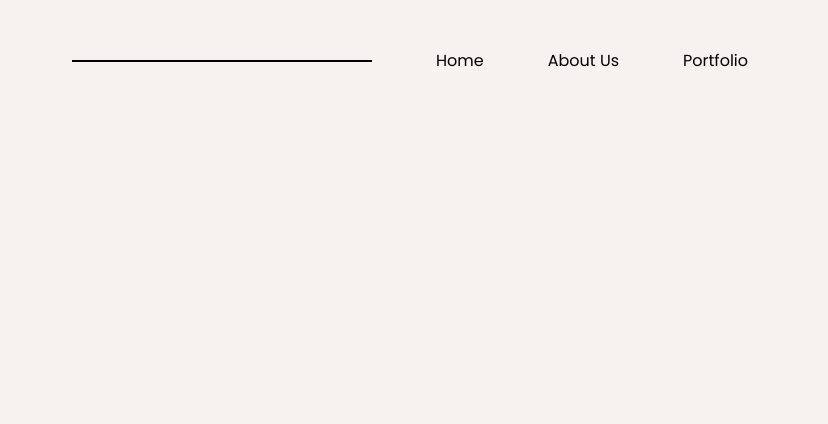
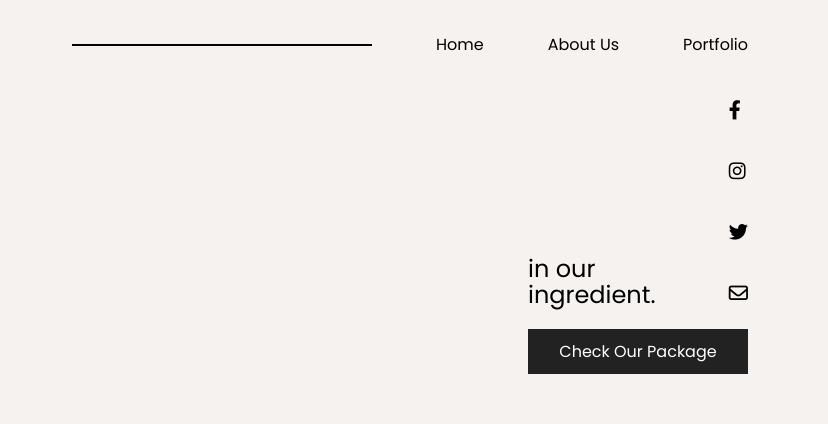
Before and after one commit to Robinmahto/Full-Stack-JS-Project-14, a plain HTML site: page index.html in a window 1280 px wide. Shown: the top 424 px of the page, 452-1280 px from the left. Drawn offline with Linux system fonts and the light colour scheme.

Commit message:
social icon and button added

```diff
--- a/css/style.css
+++ b/css/style.css
@@ -10,7 +10,7 @@
 body
 {
   width: 100vw;
-  height: 100vh;
+  /* height: 100vh; */
   overflow-x: hidden;
 }
 
@@ -50,6 +50,7 @@ body
   width: 65%;
   height: 100vh;
   background:#F5F2F0;
+  position: relative;
 }
 
 .container .right .right-list
@@ -60,7 +61,7 @@ body
   list-style-type: none;
   gap: 4rem;
   margin-right: 5rem;
-  margin-top: 3rem;
+  margin-top: 2rem;
   cursor: pointer;
 }
 
@@ -70,3 +71,44 @@ body
   height: 2px;
   background: black;
 }
+
+.right .social-right{
+  position: absolute;
+  right: 5em;
+  top: 6em;
+  display: flex;
+  flex-direction: column;
+  gap: 2em;
+}
+
+.right .social-right span
+{
+  font-size: 1.2em;
+  cursor: pointer;
+}
+
+.right .package
+{
+   position: absolute;
+   right: 5em;
+   top: 16em;
+}
+
+.right .package p
+{
+  margin-bottom: 20px;
+  font-size: 1.5em;
+  line-height: 1.1;
+}
+
+.right .package button
+{
+  width: 220px;
+  padding: 10px ;
+  border: none;
+  background: #222;
+  color: #fff;
+  font-size: 16px;
+  text-transform: capitalize;
+  cursor: pointer;
+}
--- a/index.html
+++ b/index.html
@@ -6,6 +6,7 @@
     <meta name="viewport" content="width=device-width, initial-scale=1.0" />
     <title>Dance Home Page</title>
     <link rel="stylesheet" href="./css/style.css" />
+    <link rel="stylesheet" href="https://cdnjs.cloudflare.com/ajax/libs/font-awesome/6.2.1/css/all.min.css">
   </head>
   <body>
     <header class="container">
@@ -22,6 +23,19 @@
           <li>About Us</li>
           <li>Portfolio</li>
         </ul>
+        <div class="social-right">
+           <span><i class="fa-brands fa-facebook-f"></i></span>
+           <span><i class="fa-brands fa-instagram"></i></span>
+           <span><i class="fa-brands fa-twitter"></i></span>
+           <span><i class="fa-regular fa-envelope"></i></span>
+           <span></span>
+        </div>
+
+        <div class="package">
+          <p>in our <br> ingredient.</p>
+          <button>check our package</button>
+        </div>
+
       </div>
     </header>
 </html>
```
